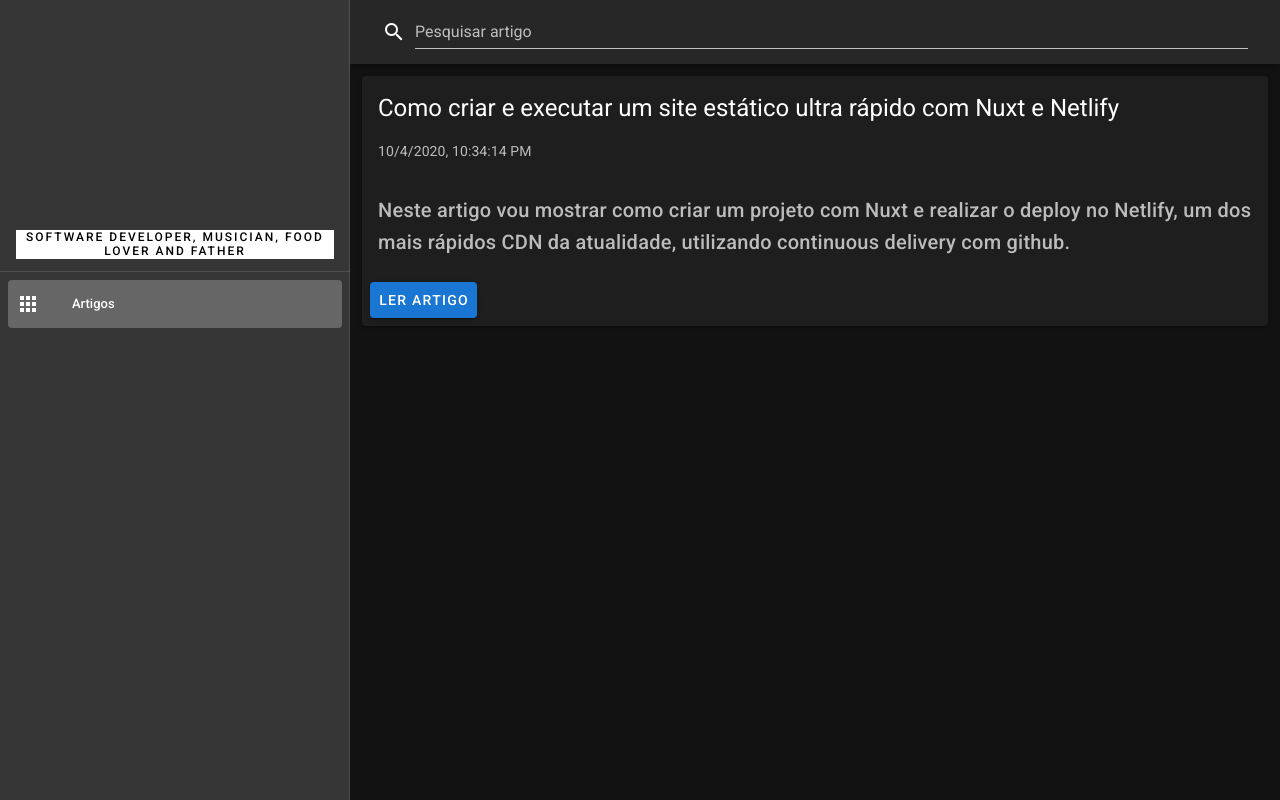
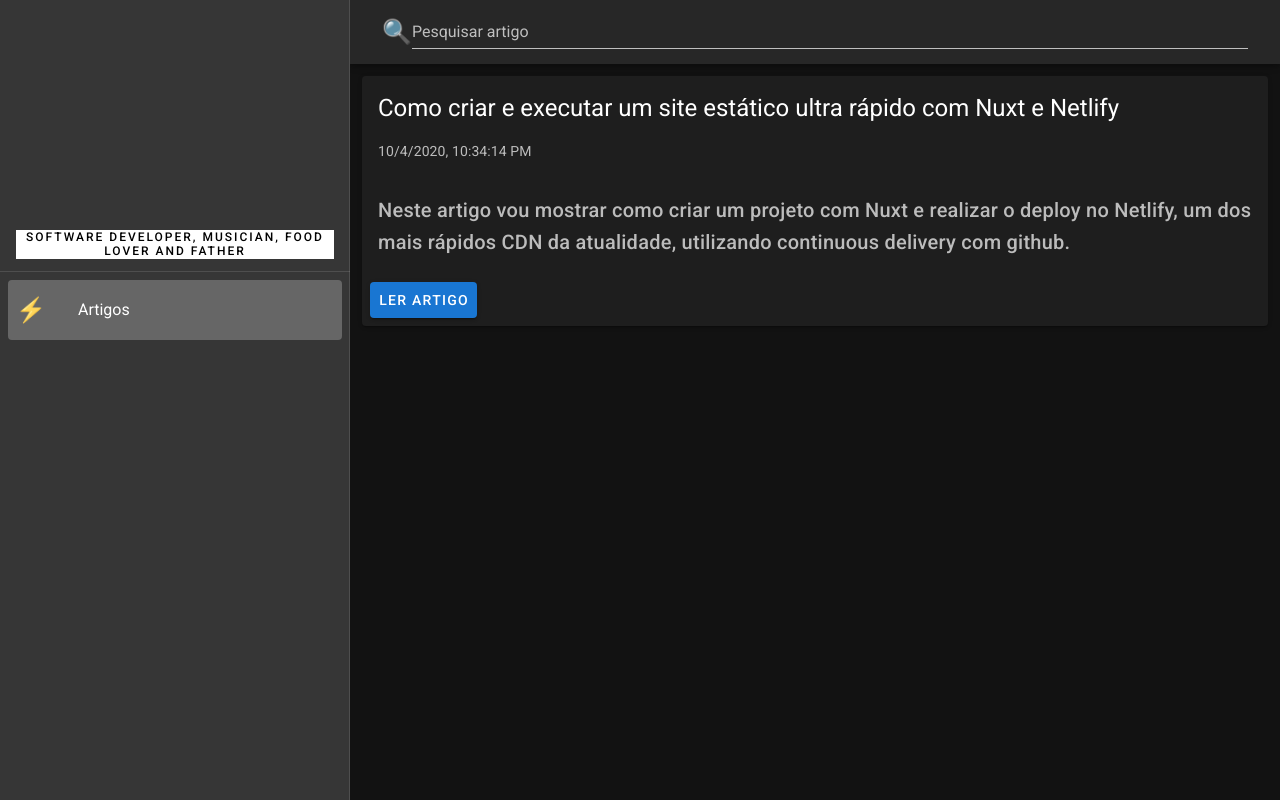
Before and after one commit to rof20004/blog, a Nuxt app: page / in a window 1280 px wide. Built offline with nearby package versions, Linux system fonts and the light colour scheme.

Commit message:
Adicionado emojis para os ícones

```diff
--- a/layouts/default.vue
+++ b/layouts/default.vue
@@ -25,10 +25,7 @@
 
       <v-divider />
 
-      <v-list
-        dense
-        nav
-      >
+      <v-list nav>
         <v-list-item
           v-for="(item, i) in items"
           :key="i"
@@ -36,7 +33,10 @@
           nuxt
         >
           <v-list-item-action>
-            <v-icon>{{ item.icon }}</v-icon>
+            <span
+              style="font-size: 24px;"
+              v-html="item.icon"
+            />
           </v-list-item-action>
           <v-list-item-content>
             <v-list-item-title v-text="item.title" />
@@ -66,16 +66,22 @@
           depressed
           to="/"
         >
-          <v-icon>
-            mdi-arrow-left
-          </v-icon>
+          <span
+            style="font-size: 24px;"
+            v-html="'&#11013;'"
+          />
           Voltar
         </v-btn>
+
+        <span
+          v-if="$route.path === '/'"
+          style="font-size: 24px;"
+          v-html="'&#128269;'"
+        />
 
         <v-text-field
           v-if="$route.path === '/'"
           hide-details
-          prepend-icon="mdi-magnify"
           single-line
           label="Pesquisar artigo"
         />
@@ -96,7 +102,7 @@
     return {
       items: [
         {
-          icon: 'mdi-apps',
+          icon: '&#9889;',
           title: 'Artigos',
           to: '/'
         }
```
